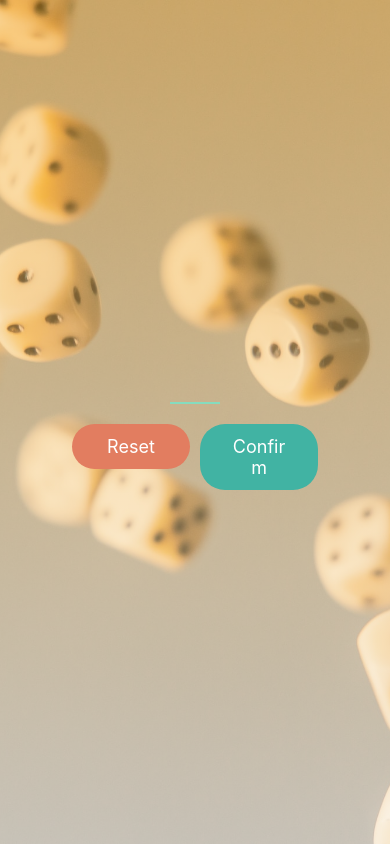
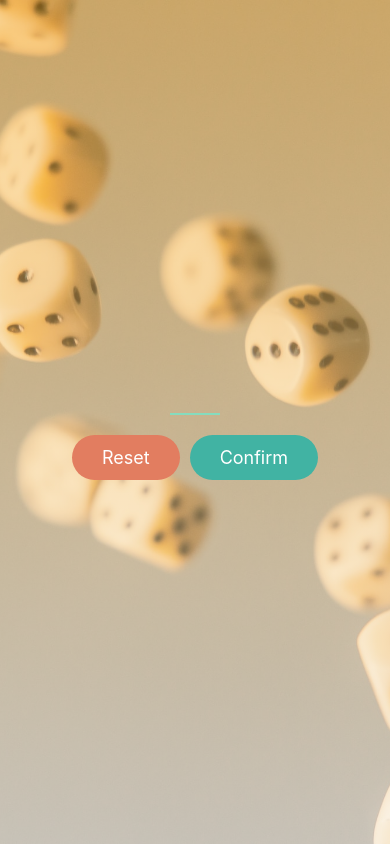
Before and after one commit to jakeRPowell/numberGuessing, a React Native app: screen / in a window 390 px wide. Built offline with nearby package versions, Linux system fonts and the light colour scheme.

Commit message:
game over/reusable screen and title components

```diff
--- a/App.js
+++ b/App.js
@@ -10,12 +10,19 @@ import {
 import { LinearGradient } from 'expo-linear-gradient';
 import StartGameScreen from './screens/StartGameScreen';
 import GameScreen from './screens/GameScreen';
+import GameOverScreen from './screens/GameOverScreen';
 
 export default function App() {
   const [userNumber, setUserNumber] = useState(null);
+  const [gameIsOver, setGameIsOver] = useState(false);
 
   const pickedNumberHandler = (number) => {
     setUserNumber(number);
+  };
+
+  const resetGameHandler = () => {
+    setUserNumber(null);
+    setGameIsOver(false);
   };
 
   return (
@@ -29,10 +36,18 @@ export default function App() {
         <SafeAreaView style={styles.root}>
           <StatusBar style="light" />
           <View style={styles.rootInner}>
-            {userNumber ? (
-              <GameScreen userChoice={userNumber} />
+            {gameIsOver ? (
+              <GameOverScreen resetGameHandler={resetGameHandler} />
+            ) : userNumber ? (
+              <GameScreen
+                setGameIsOver={setGameIsOver}
+                userChoice={userNumber}
+              />
             ) : (
-              <StartGameScreen onPickNumber={pickedNumberHandler} />
+              <StartGameScreen
+                resetGameHandler={resetGameHandler}
+                onPickNumber={pickedNumberHandler}
+              />
             )}
           </View>
         </SafeAreaView>
--- a/components/game/NumberContainer.tsx
+++ b/components/game/NumberContainer.tsx
@@ -9,13 +9,18 @@ type Props = {
 export default function NumberContainer({ children }: Props) {
   return (
     <View style={styles.container}>
-      <Title>Opponent's guess</Title>
+      <Title style={styles.customTitle}>Opponent's guess</Title>
       <Text style={styles.text}>{children}</Text>
     </View>
   );
 }
 
 const styles = StyleSheet.create({
+  customTitle: {
+    fontSize: 20,
+    marginVertical: 10,
+    fontWeight: 'bold',
+  },
   container: {
     alignItems: 'center',
     justifyContent: 'center',
--- a/components/ui/PrimaryButton.tsx
+++ b/components/ui/PrimaryButton.tsx
@@ -41,7 +41,6 @@ export default function PrimaryButton({
 
 const styles = StyleSheet.create({
   buttonContainer: {
-    flex: 1,
     borderRadius: 25,
     ...Platform.select({
       ios: {
--- /dev/null
+++ b/components/ui/Screen.tsx
@@ -0,0 +1,22 @@
+import { StyleSheet, Text, View } from 'react-native';
+import React from 'react';
+
+type Props = {
+  children: React.ReactNode;
+};
+
+const Screen = ({ children }: Props) => {
+  return <View style={styles.screen}>{children}</View>;
+};
+
+export default Screen;
+
+const styles = StyleSheet.create({
+  screen: {
+    alignItems: 'center',
+    justifyContent: 'center',
+    flex: 1,
+    width: '100%',
+    gap: 20,
+  },
+});
--- a/components/ui/Title.tsx
+++ b/components/ui/Title.tsx
@@ -5,12 +5,19 @@ import Colors from '../../constants/colors';
 type Props = {
   children: ReactNode;
   color?: string;
+  style?: any;
 };
 
-export default function Title({ children, color = Colors.primary }: Props) {
+export default function Title({
+  children,
+  color = Colors.primary,
+  style,
+}: Props) {
   return (
     <View style={styles.titleView}>
-      <Text style={[styles.titleText, { color: color }]}>{children}</Text>
+      <Text style={[styles.titleText, { color: color }, style]}>
+        {children}
+      </Text>
     </View>
   );
 }
--- a/screens/GameOverScreen.tsx
+++ b/screens/GameOverScreen.tsx
@@ -1,6 +1,15 @@
 import React from 'react';
-import { View } from 'react-native';
+import PrimaryButton from '../components/ui/PrimaryButton';
+import Screen from '../components/ui/Screen';
 
-export default function GameOverScreen() {
-  return <View>GameOverScreen</View>;
+type Props = {
+  resetGameHandler: () => void;
+};
+
+export default function GameOverScreen({ resetGameHandler }: Props) {
+  return (
+    <Screen>
+      <PrimaryButton onPress={resetGameHandler}>Reset</PrimaryButton>
+    </Screen>
+  );
 }
--- a/screens/GameScreen.tsx
+++ b/screens/GameScreen.tsx
@@ -1,12 +1,15 @@
-import { View, Text, StyleSheet } from 'react-native';
-import React, { useState } from 'react';
+import { View, Text, StyleSheet, Alert } from 'react-native';
+import React, { SetStateAction, useState, useEffect } from 'react';
 import Title from '../components/ui/Title';
 import NumberContainer from '../components/game/NumberContainer';
 import PrimaryButton from '../components/ui/PrimaryButton';
 import { Colors } from 'react-native/Libraries/NewAppScreen';
+import Screen from '../components/ui/Screen';
 
 type Props = {
   userChoice: number;
+  resetGameHandler: () => void;
+  setGameIsOver: React.Dispatch<SetStateAction<boolean>>;
 };
 
 function generateRandomBetween(min: any, max: any, exclude?: any): any {
@@ -19,38 +22,82 @@ function generateRandomBetween(min: any, max: any, exclude?: any): any {
   }
 }
 
-export default function GameScreen({ userChoice }: Props) {
+function GameScreen(
+  this: any,
+  { userChoice, resetGameHandler, setGameIsOver }: Props
+) {
+  const [currentGuess, setCurrentGuess] = useState<number | undefined>(
+    generateRandomBetween(1, 100, userChoice)
+  );
+  const [rounds, setRounds] = useState<number>(0);
+  const [minBoundary, setMinBoundary] = useState<number>(1);
+  const [maxBoundary, setMaxBoundary] = useState<number>(100);
   const initialGuess = generateRandomBetween(1, 100, userChoice);
-  const [currentGuess, setCurrentGuess] = useState();
+
+  const gameIsOver = () => {
+    setGameIsOver(true);
+  };
+
+  useEffect(() => {
+    if (currentGuess === userChoice) {
+      Alert.alert('Game Over!', `It only took ${rounds} rounds`, [
+        { text: 'OK', style: 'cancel', onPress: gameIsOver },
+      ]);
+    }
+  }, [currentGuess]);
 
   const nextGuessHandler = (direction: 'lower' | 'higher') => {
-    direction === 'lower'
-      ? setCurrentGuess(generateRandomBetween(1, currentGuess, currentGuess))
-      : console.log('higher');
+    setRounds((currentRounds) => currentRounds + 1);
+    console.log(
+      `direction: ${direction}, currentGuess: ${currentGuess}, userChoice: ${userChoice}, minBoundary: ${minBoundary}, maxBoundary: ${maxBoundary}`
+    );
+
+    if (
+      (direction === 'lower' && currentGuess && currentGuess < userChoice) ||
+      (direction === 'higher' && currentGuess && currentGuess > userChoice)
+    ) {
+      Alert.alert('Please do not lie!', 'You will break the app...', [
+        { text: 'Sorry!', style: 'cancel' },
+      ]);
+      return;
+    }
+
+    if (direction === 'lower' && currentGuess) {
+      setMaxBoundary(currentGuess);
+    } else if (direction === 'higher' && currentGuess) {
+      setMinBoundary(currentGuess);
+    }
+
+    const newRndNumber = generateRandomBetween(
+      minBoundary,
+      maxBoundary,
+      currentGuess
+    );
+    console.log(newRndNumber);
+    setCurrentGuess(newRndNumber);
   };
 
   return (
-    <View style={styles.screen}>
+    <Screen>
       <NumberContainer>
         {currentGuess ? currentGuess : initialGuess}
       </NumberContainer>
-      {/* controls */}
       <View style={styles.buttonContainer}>
-        <PrimaryButton backgroundColor={Colors.danger}>Lower</PrimaryButton>
-        <PrimaryButton>Higher</PrimaryButton>
+        <PrimaryButton
+          onPress={nextGuessHandler.bind(this, 'lower')}
+          backgroundColor={Colors.danger}
+        >
+          Lower
+        </PrimaryButton>
+        <PrimaryButton onPress={nextGuessHandler.bind(this, 'higher')}>
+          Higher
+        </PrimaryButton>
       </View>
-    </View>
+    </Screen>
   );
 }
 
 const styles = StyleSheet.create({
-  screen: {
-    alignItems: 'center',
-    justifyContent: 'center',
-    flex: 1,
-    width: '100%',
-    gap: 20,
-  },
   title: {
     fontSize: 20,
     marginVertical: 10,
@@ -60,3 +107,5 @@ const styles = StyleSheet.create({
     gap: 10,
   },
 });
+
+export default GameScreen;
--- a/screens/StartGameScreen.tsx
+++ b/screens/StartGameScreen.tsx
@@ -2,15 +2,25 @@ import React, { useState } from 'react';
 import { Alert, StyleSheet, TextInput, View } from 'react-native';
 import PrimaryButton from '../components/ui/PrimaryButton';
 import Colors from '../constants/colors';
+import Screen from '../components/ui/Screen';
 type Props = {
   onPickNumber: (chosenNumber: number) => void;
+  resetGameHandler: () => void;
 };
 
-export default function StartGameScreen({ onPickNumber }: Props) {
+export default function StartGameScreen({
+  onPickNumber,
+  resetGameHandler,
+}: Props) {
   const [enteredNumber, setEnteredNumber] = useState('');
 
   const numberInputHandler = (inputText: string) => {
     setEnteredNumber(inputText);
+  };
+
+  const resetHandler = () => {
+    resetGameHandler();
+    setEnteredNumber('');
   };
 
   const confirmInputHandler = () => {
@@ -20,7 +30,7 @@ export default function StartGameScreen({ onPickNumber }: Props) {
       Alert.alert(
         'Invalid number!',
         'Number has to be a number between 1 and 99.',
-        [{ text: 'Okay', style: 'destructive', onPress: reset }]
+        [{ text: 'Okay', style: 'destructive' }]
       );
       return;
     } else {
@@ -28,12 +38,8 @@ export default function StartGameScreen({ onPickNumber }: Props) {
     }
   };
 
-  const reset = () => {
-    console.log('reset');
-  };
-
   return (
-    <View style={styles.inputContainer}>
+    <Screen>
       <TextInput
         style={styles.numberInput}
         maxLength={2}
@@ -44,24 +50,16 @@ export default function StartGameScreen({ onPickNumber }: Props) {
       />
 
       <View style={styles.buttonContainer}>
-        <PrimaryButton backgroundColor={Colors.danger} onPress={reset}>
+        <PrimaryButton backgroundColor={Colors.danger} onPress={resetHandler}>
           Reset
         </PrimaryButton>
         <PrimaryButton onPress={confirmInputHandler}>Confirm</PrimaryButton>
       </View>
-    </View>
+    </Screen>
   );
 }
 
 const styles = StyleSheet.create({
-  inputContainer: {
-    alignItems: 'center',
-    justifyContent: 'center',
-    flex: 1,
-    width: '100%',
-    gap: 20,
-  },
-
   numberInput: {
     textAlign: 'center',
     width: 50,
```
